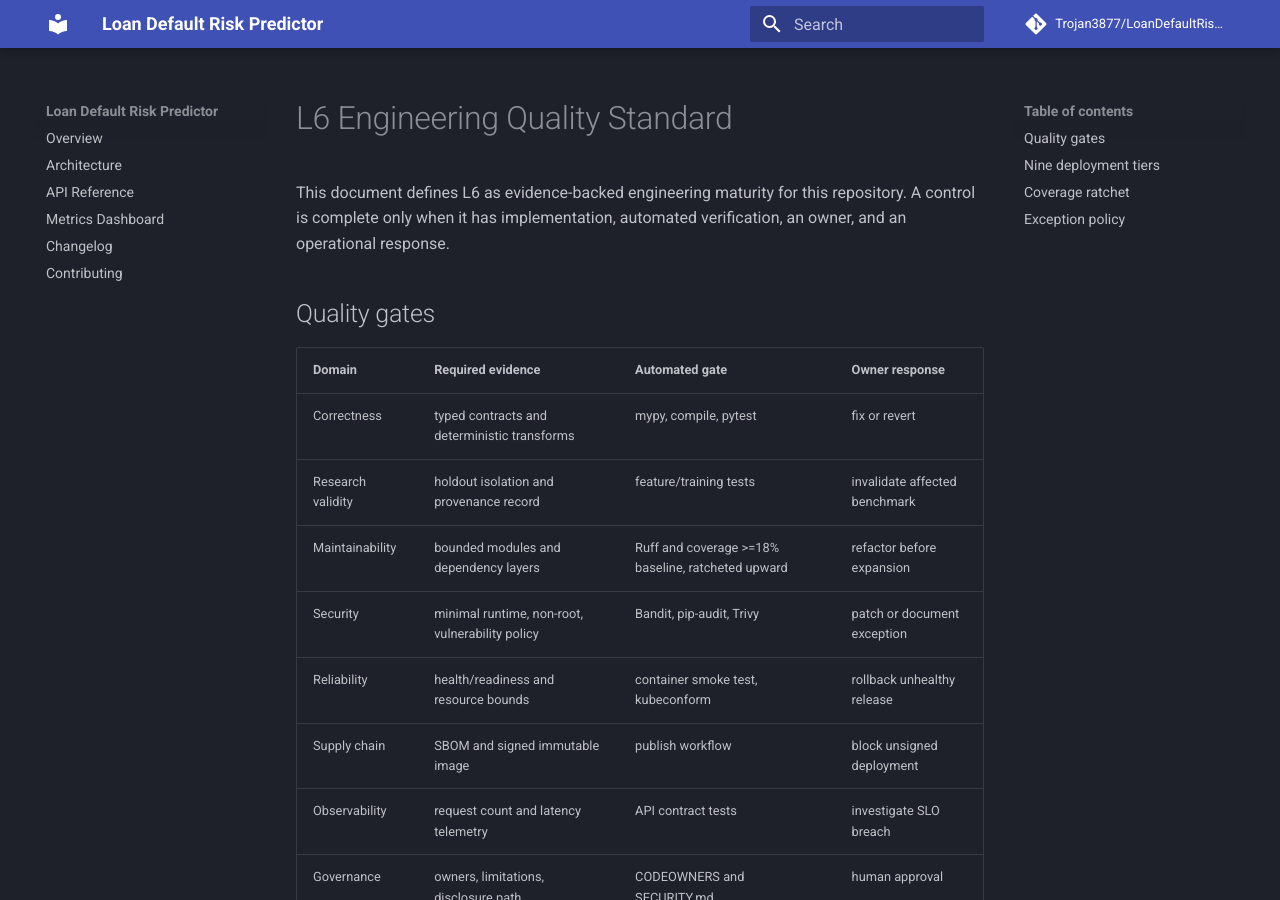
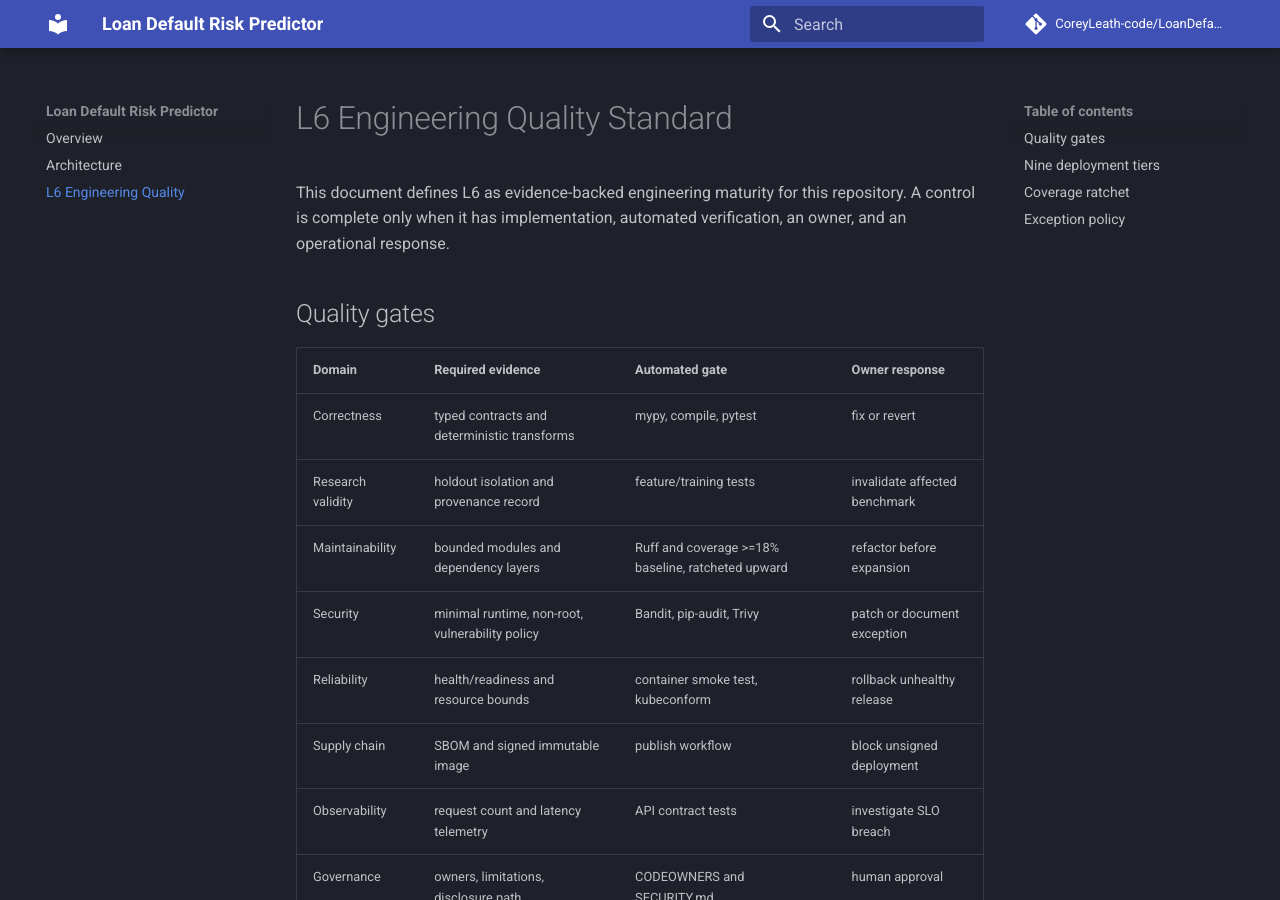
Before and after one commit to Trojan3877/LoanDefaultRiskPredictor, an MkDocs documentation site: the page built from docs/L6_ENGINEERING_QUALITY.md, in a window 1280 px wide and 900 px high. Built offline with MkDocs 1.6.1 and Material for MkDocs 9.7.7, drawn with Linux system fonts in a browser that asks for light colours; comment, search, counter and statistics services are not loaded.

Commit message:
docs: correct MkDocs sources and repository metadata

```diff
--- a/mkdocs.yml
+++ b/mkdocs.yml
@@ -1,8 +1,9 @@
 site_name: Loan Default Risk Predictor
-site_url: https://trojan3877.github.io/LoanDefaultRiskPredictor/
-repo_name: Trojan3877/LoanDefaultRiskPredictor
-repo_url: https://github.com/Trojan3877/LoanDefaultRiskPredictor
-edit_uri: blob/main/
+site_description: Research-oriented credit-risk pipeline and L6 deployment baseline
+site_url: https://coreyleath-code.github.io/LoanDefaultRiskPredictor/
+repo_name: CoreyLeath-code/LoanDefaultRiskPredictor
+repo_url: https://github.com/CoreyLeath-code/LoanDefaultRiskPredictor
+edit_uri: edit/main/docs/
 
 theme:
   name: material
@@ -16,24 +17,23 @@ theme:
 
 nav:
   - Overview: index.md
-  - Architecture: docs/architecture.md
-  - API Reference: docs/openapi.json
-  - Metrics Dashboard: docs/dashboard.png
-  - Changelog: CHANGELOG.md
-  - Contributing: CONTRIBUTING.md
+  - Architecture: architecture.md
+  - L6 Engineering Quality: L6_ENGINEERING_QUALITY.md
 
 markdown_extensions:
   - admonition
   - footnotes
   - toc:
       permalink: true
-  - pymdownx.tabbed
+  - pymdownx.tabbed:
+      alternate_style: true
   - pymdownx.highlight
   - pymdownx.superfences
 
 plugins:
   - search
-  - mkdocs-git-revision-date-localized
+  - git-revision-date-localized:
+      enable_creation_date: true
   - mike:
       default_version: latest
       default_branch: gh-pages
```
